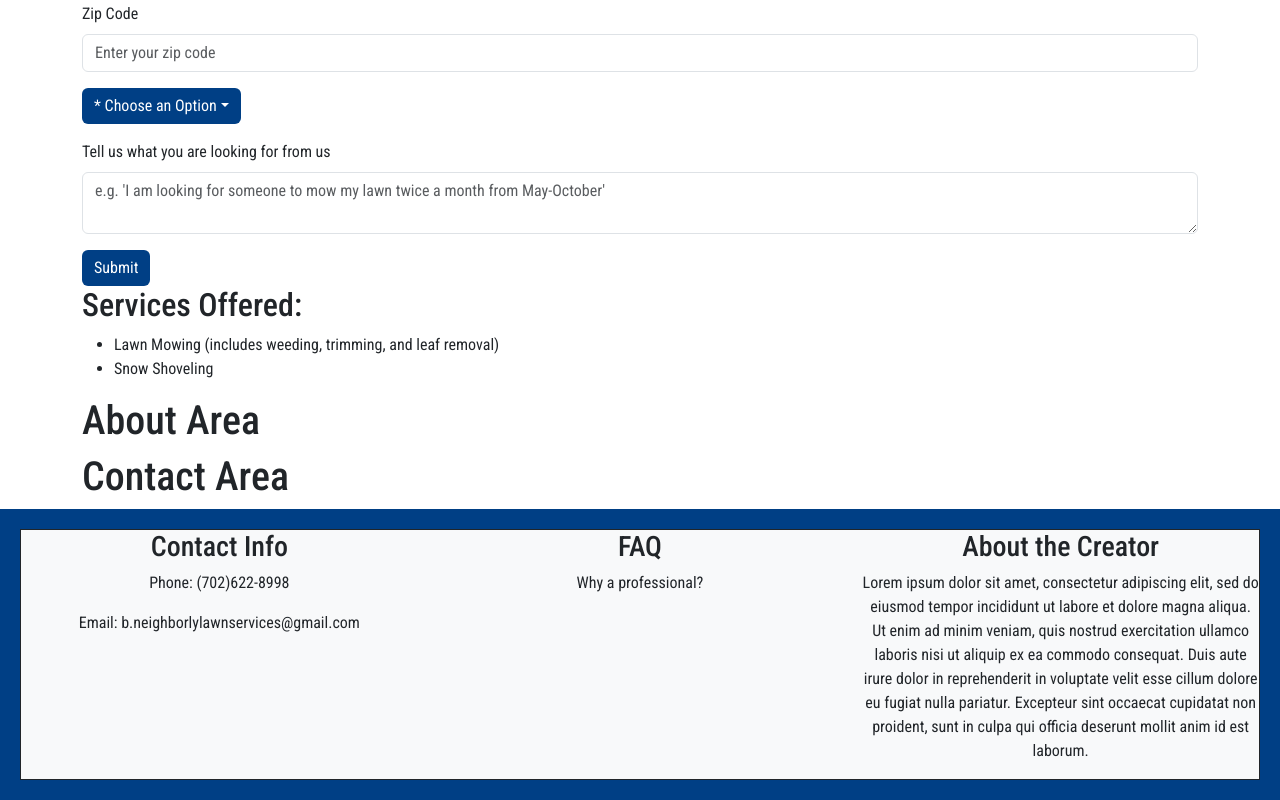
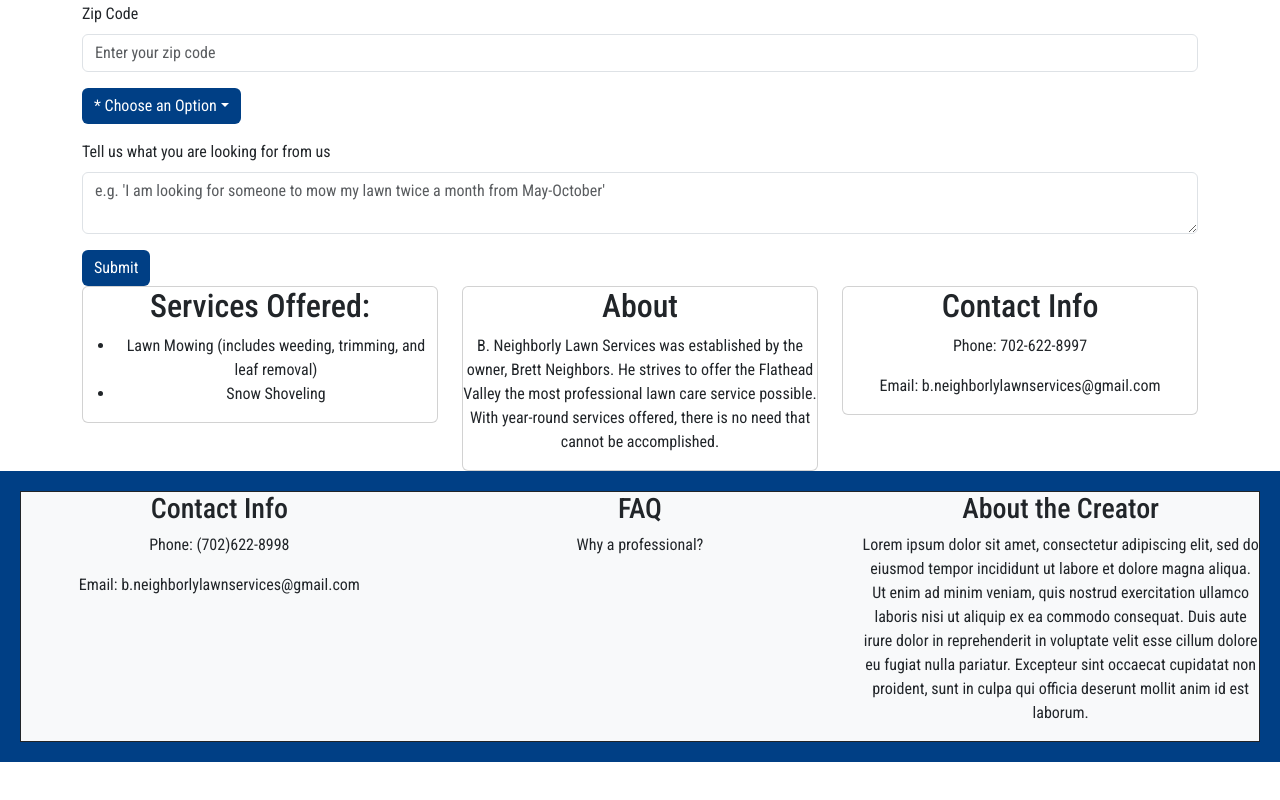
Before and after one commit to bneighbs6/b-neighborly-lawn, a React (Create React App) app: page / in a window 1280 px wide. Shown: the part 1162-1962 px from the top of the page. After the commit the page ends 1924 px from the top, so only its background shows below. Built offline with nearby package versions, Linux system fonts and the light colour scheme; the HTML template or start-up script is replaced by a standard one; a web font is replaced by a local one.

Commit message:
Added About, Service, & Contact info

```diff
--- a/src/Pages/AboutPage.jsx
+++ b/src/Pages/AboutPage.jsx
@@ -1,9 +1,22 @@
 import React from "react";
+import { Card } from "react-bootstrap";
 
 function AboutPage() {
-    return (
-        <h2>This is the About Page.</h2>
-    )
+  return (
+    <>
+      <div className="about-page text-center">
+        <Card>
+        <h2>About</h2>
+        <p>
+          B. Neighborly Lawn Services was established by the owner, Brett
+          Neighbors. He strives to offer the Flathead Valley the most
+          professional lawn care service possible. With year-round services
+          offered, there is no need that cannot be accomplished.
+        </p>
+        </Card>
+      </div>
+    </>
+  );
 }
 
 export default AboutPage;
--- /dev/null
+++ b/src/Pages/ContactPage.jsx
@@ -0,0 +1,16 @@
+import React from "react";
+import { Card } from "react-bootstrap";
+
+function ContactPage() {
+    return (
+        <div className="contact-page text-center">
+            <Card>
+                <h2>Contact Info</h2>
+                <p>Phone: 702-622-8997</p>
+                <p>Email: b.neighborlylawnservices@gmail.com</p>
+            </Card>
+        </div>
+    )
+}
+
+export default ContactPage;
--- a/src/Pages/HomePage.jsx
+++ b/src/Pages/HomePage.jsx
@@ -4,6 +4,8 @@ import RequestForm from "../Components/RequestForm";
 import MessageCard from "../Components/MessageCard";
 import ServicePage from "./ServicePage";
 import "bootstrap/dist/css/bootstrap.min.css";
+import AboutPage from "./AboutPage";
+import ContactPage from "./ContactPage";
 
 function HomePage() {
 
@@ -37,26 +39,16 @@ function HomePage() {
         </Col>
       </Container>
 
-      <Container id="services">
+      <Container>
         <Row>
-          <Col>
+          <Col sm={12} md={4} id="services">
             <ServicePage />
           </Col>
-        </Row>
-      </Container>
-
-      <Container id="about">
-        <Row>
-          <Col>
-            <h1>About Area</h1>
+          <Col sm={12} md={4} id="about">
+            <AboutPage />
           </Col>
-        </Row>
-      </Container>
-
-      <Container id="contact">
-        <Row>
-          <Col>
-            <h1>Contact Area</h1>
+          <Col sm={12} md={4} id="contact">
+            <ContactPage />
           </Col>
         </Row>
       </Container>
--- a/src/Pages/ServicePage.jsx
+++ b/src/Pages/ServicePage.jsx
@@ -1,13 +1,18 @@
 import React from "react";
+import { Card } from "react-bootstrap";
 
 function ServicePage() {
   return (
     <>
+      <div className="services-page text-center">
+        <Card>
           <h2>Services Offered:</h2>
           <ul>
             <li>Lawn Mowing (includes weeding, trimming, and leaf removal)</li>
             <li>Snow Shoveling</li>
           </ul>
+        </Card>
+      </div>
     </>
   );
 }
```
Lines whose indentation alone changed are shown as unchanged.
